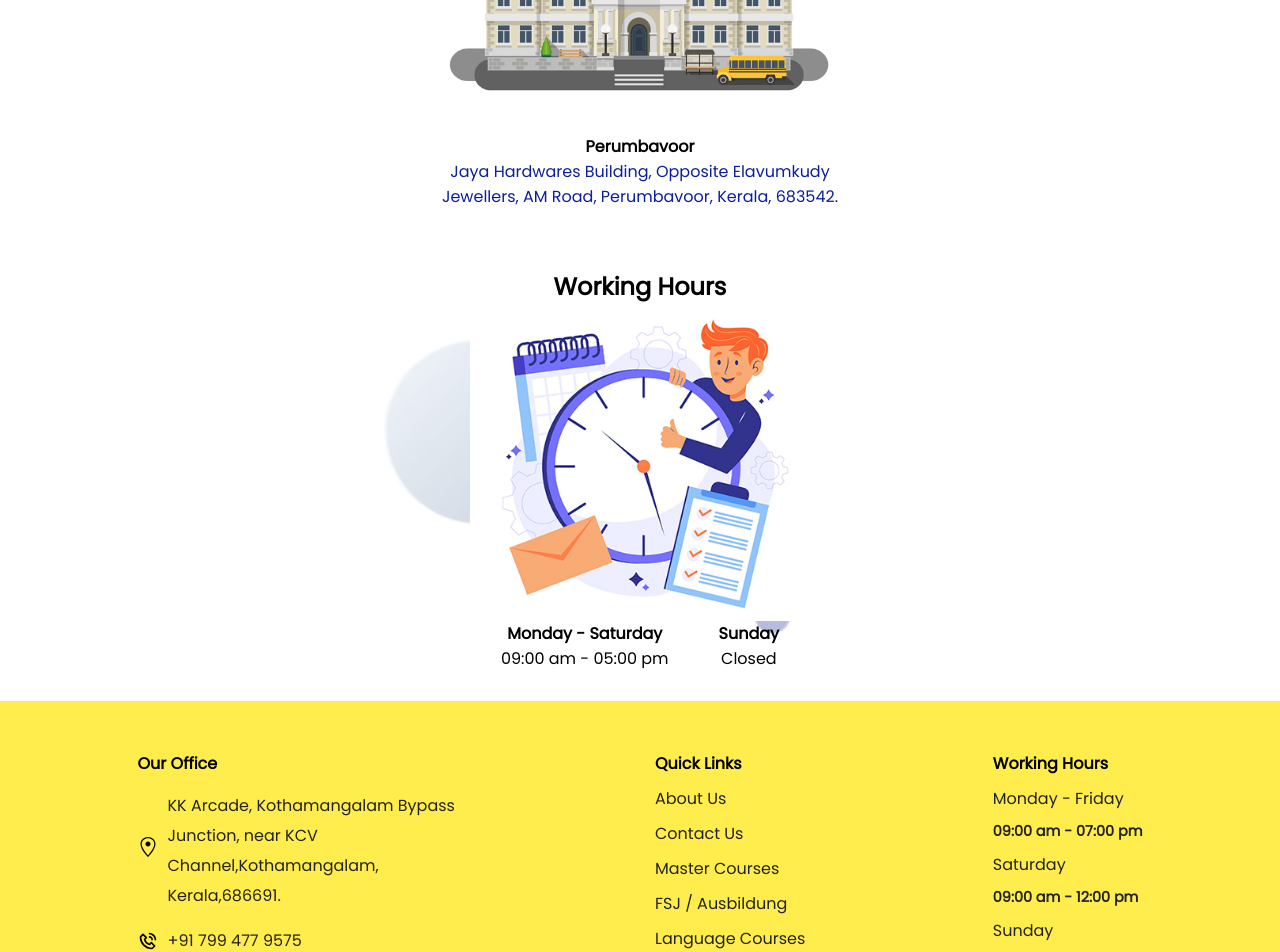
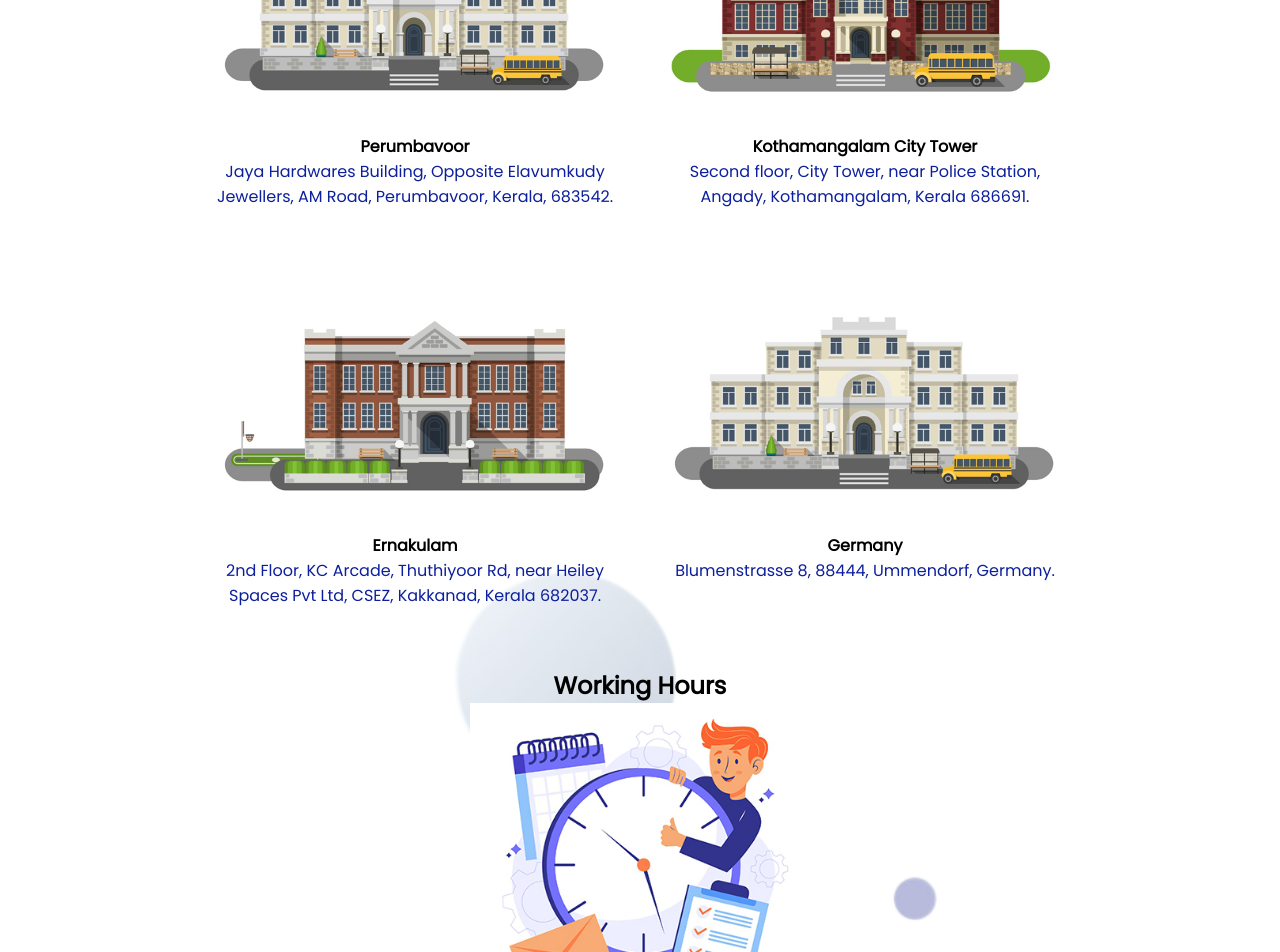
Before and after one commit to varghesetony901/careeratgermany.com, a React (Create React App) app: page /contact in a window 1280 px wide. Shown: the part 920-1872 px from the top of the page. Built offline with nearby package versions, Linux system fonts and the light colour scheme; no server answers; a web font is replaced by a local one.

Commit message:
update contact page

```diff
--- a/src/components/copyright/Copyright.js
+++ b/src/components/copyright/Copyright.js
@@ -13,7 +13,7 @@ const Copyright = () => {
         </div>
       </div>
       <div className="copyright_text">
-        <p>© 2023 Career@Germany | All rights reserved.</p>
+        <p>© 2024 Career@Germany | All rights reserved.</p>
       </div>
     </div>
   );
--- a/src/components/footbar/FootBar.jsx
+++ b/src/components/footbar/FootBar.jsx
@@ -15,7 +15,7 @@ const FootBar = () => {
       <div className="footbar_container_with_social">
         <div className="footbar__main">
           <div className="footbar__one">
-            <h4>Our Office</h4>
+            <h4>Our Head Office</h4>
             <div className="footbar__info">
               <div>
                 <GoLocation size={20} />
@@ -67,10 +67,10 @@ const FootBar = () => {
 
           <div className="footbar__three">
             <h4>Working Hours</h4>
-            <p>Monday - Friday</p>
-            <h6>09:00 am - 07:00 pm</h6>
-            <p>Saturday</p>
-            <h6>09:00 am - 12:00 pm</h6>
+            <p>Monday - Saturday</p>
+            <h6>09:00 am - 05:00 pm</h6>
+            {/* <p>Saturday</p>
+            <h6>09:00 am - 12:00 pm</h6> */}
             <p>Sunday</p>
             <h6>Closed</h6>
           </div>
--- a/src/components/whatsappComponent/WhatsappComponent.js
+++ b/src/components/whatsappComponent/WhatsappComponent.js
@@ -44,7 +44,7 @@ const WhatsappComponent = () => {
 
               <p>Hi there 👋</p>
 
-              <p>How We can Help You?</p>
+              <p>How we can help you?</p>
             </div>
           </div>
           <div className="model_bottom_input_box">
--- a/src/container/Contact/Contact1.jsx
+++ b/src/container/Contact/Contact1.jsx
@@ -78,6 +78,44 @@ const Contact1 = () => {
               </p>
             </a>
           </div>
+
+          <div className="contact_items-item">
+            <div>
+              <img src="location1.jpg" alt="" />
+            </div>
+            <h4>Kothamangalam City Tower </h4>
+            <a href="https://maps.app.goo.gl/ctbSqhsPYvrkNZgE8" target="_blank">
+              <p>
+              Second floor, City Tower, near Police Station, Angady, Kothamangalam, Kerala
+              686691.
+              </p>
+            </a>
+          </div>
+
+          <div className="contact_items-item">
+            <div>
+              <img src="location2.jpg" alt="" />
+            </div>
+            <h4>Ernakulam</h4>
+            <a href="https://maps.app.goo.gl/WScMb5kWuyXutW3G9" target="_blank">
+              <p>
+              2nd Floor, KC Arcade, Thuthiyoor Rd, near Heiley Spaces Pvt Ltd, CSEZ, Kakkanad,
+              Kerala 682037.
+              </p>
+            </a>
+          </div>
+
+          <div className="contact_items-item">
+            <div>
+              <img src="location3.jpg" alt="" />
+            </div>
+            <h4>Germany</h4>
+            <a href="https://www.careeratgermany.de/en" target="_blank">
+              <p>
+              Blumenstrasse 8, 88444, Ummendorf, Germany.
+              </p>
+            </a>
+          </div>
         </div>
       </div>
 
```
